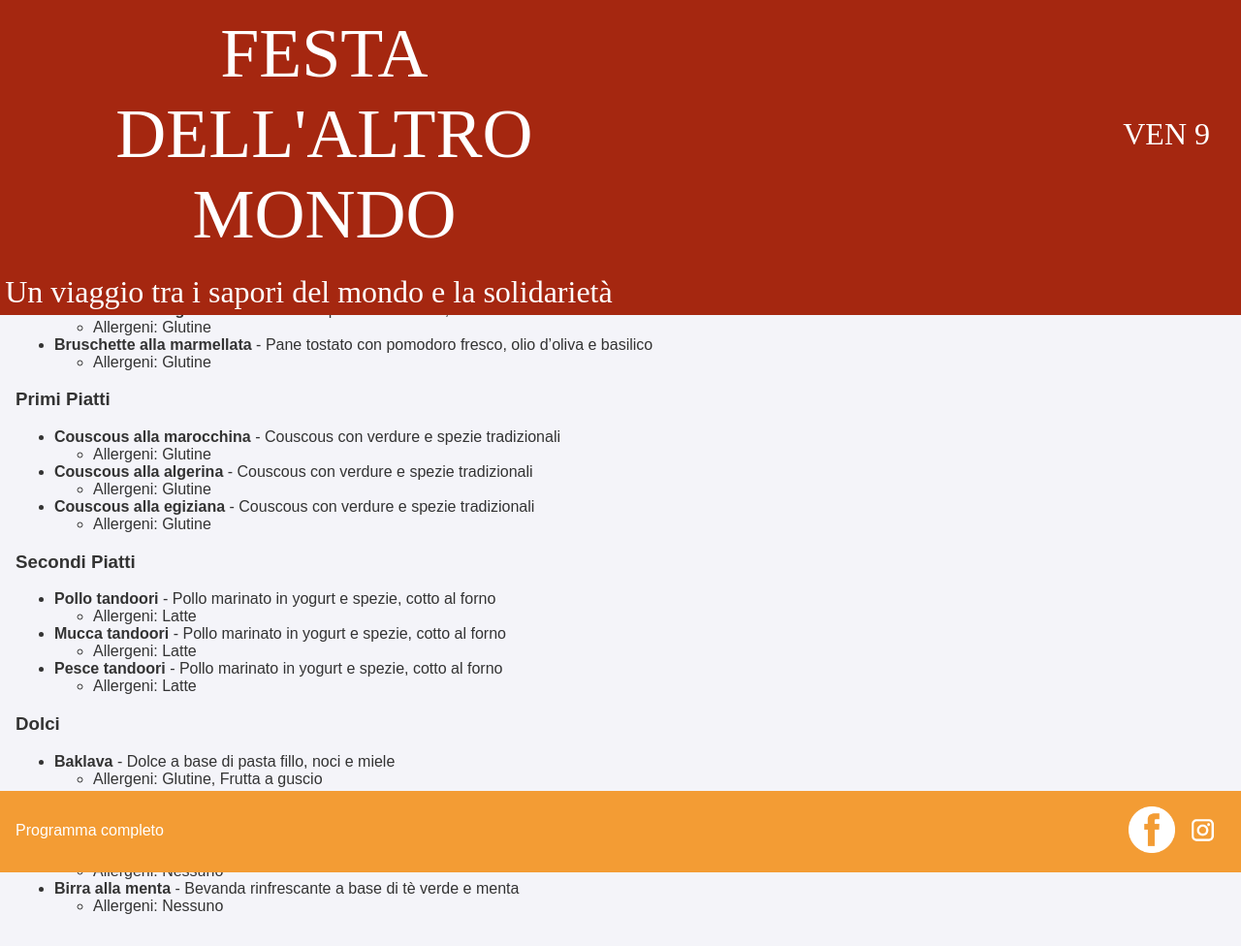
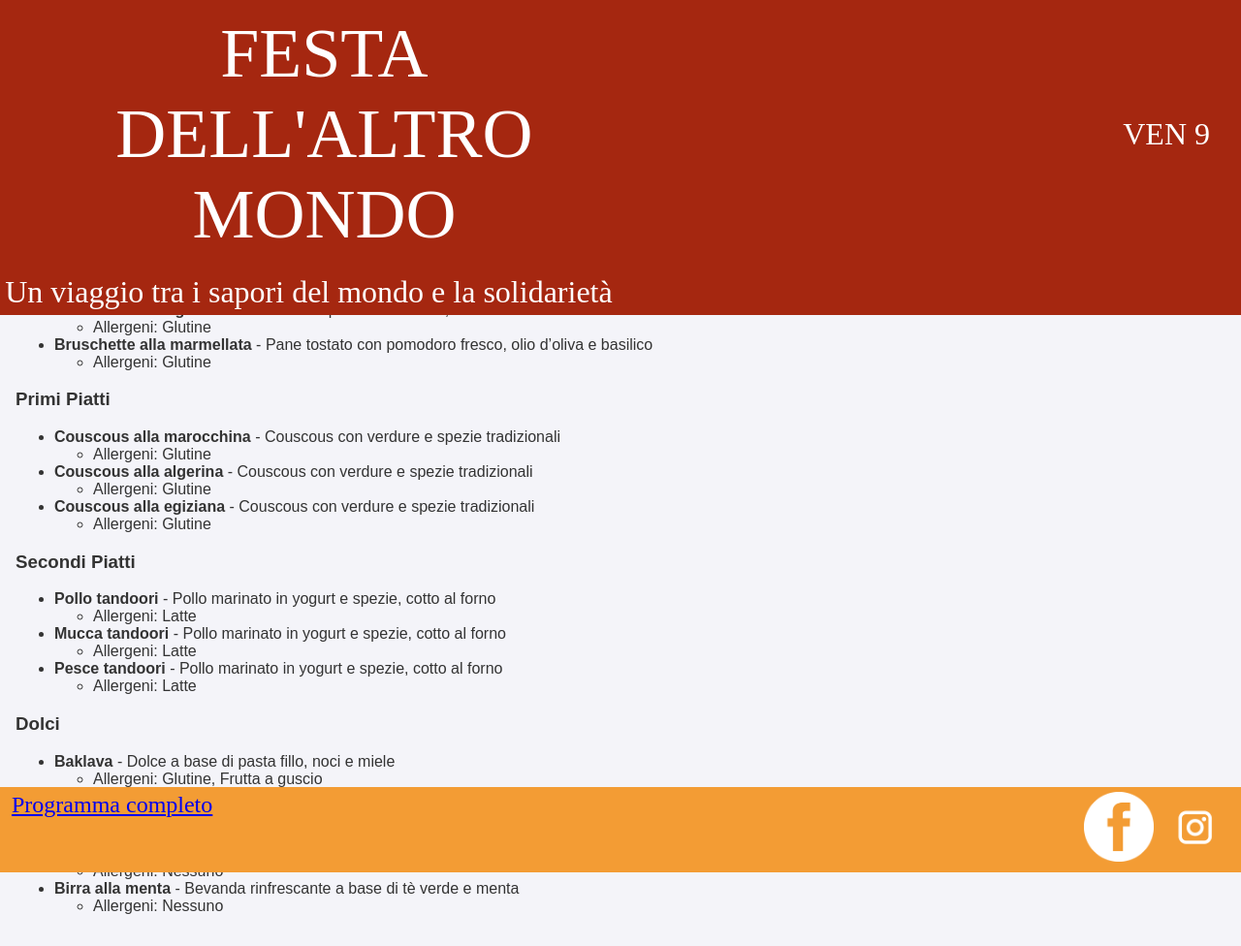
Before and after one commit to isottipietro/menu-altro-mondo, a Jekyll site: the page built from index.md, in a window 1280 px wide. Shown: the whole page at 97% size. Built offline with Jekyll 4.4.1, drawn with Linux system fonts in a browser that asks for light colours; some web fonts are replaced.

Commit message:
some changes

```diff
--- a/_includes/socials.html
+++ b/_includes/socials.html
@@ -1,5 +1,5 @@
 <div class="socials">
-    <p>Programma completo</p>
-    <div><a href="https://facebook.com/tuasagra" target="_blank"><img src="assets/img/facebook.png"></a>
-    <a href="https://instagram.com/tuasagra" target="_blank"><img src="assets/img/instagram.png"></a></div>
+    <div><a href="https://trepalchi.it/festival/festa-dellaltromondo-14/"><p>Programma completo</p></a></div>
+    <div><a href="https://www.facebook.com/Altromondo2023" target="_blank"><img src="assets/img/facebook.png"></a>
+    <a href="https://www.instagram.com/festa_altromondo" target="_blank"><img src="assets/img/instagram.png"></a></div>
 </div>
--- a/assets/css/style.css
+++ b/assets/css/style.css
@@ -58,6 +58,10 @@ footer {
     width: 100%;
 }
 
+footer p {
+    align-items: center;
+    margin: 0;
+}
 main {
     padding: 1em;
     margin-top: 150px;
@@ -67,9 +71,11 @@ main {
     display: flex;
     justify-content: space-between;
     flex-direction: row;
-    padding: 1em;
+    padding: 0.2em 0.5em;
     background-color: #f39c34;
     color: white;
+    font-family: 'Dirty Ego';
+    font-size: 1.5em;
 }
 
 img {
```
